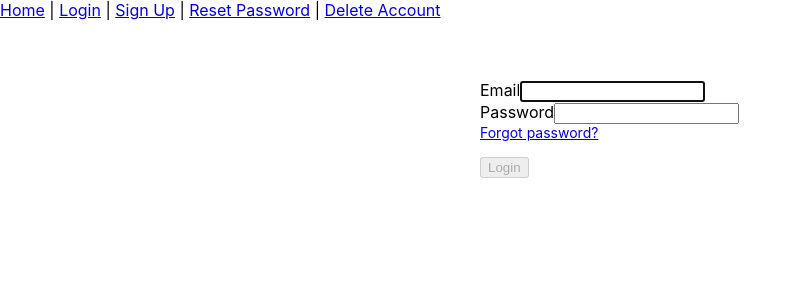
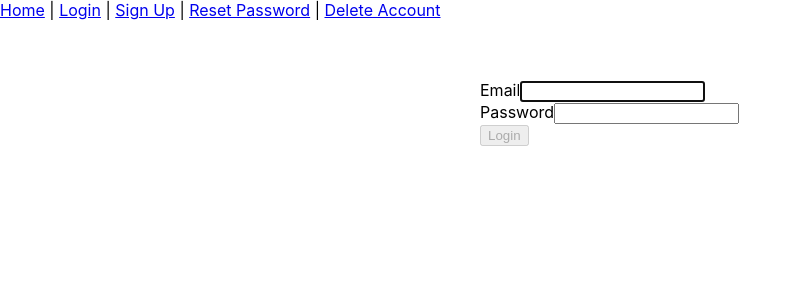
Before and after one commit to offline01/calometer, a React (Create React App) app: page /login in a window 1280 px wide. Shown: the top 300 px of the page, without its empty margins (0-801 px from the left). Built offline with nearby package versions, Linux system fonts and the light colour scheme.

Commit message:
delete "forgot password" function in login

```diff
--- a/src/components/pages/loginPage/index.js
+++ b/src/components/pages/loginPage/index.js
@@ -51,7 +51,7 @@ export default function Login() {
                     />
                 </Form.Group>
 
-                <Link to="/login/reset">Forgot password?</Link>
+
 
                 <Button block size="lg" type="submit" disabled={!validateForm()}>
                     Login
```
